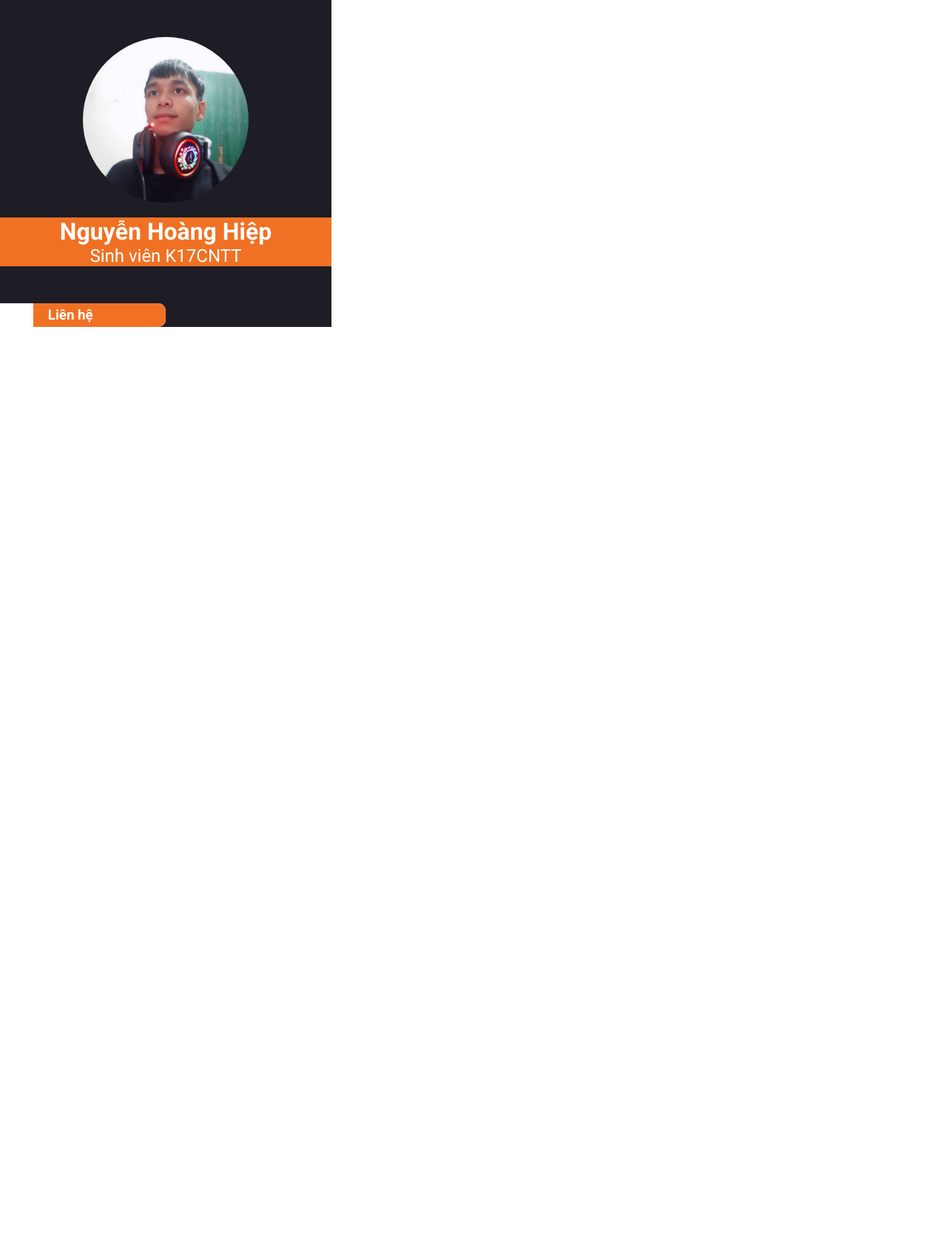
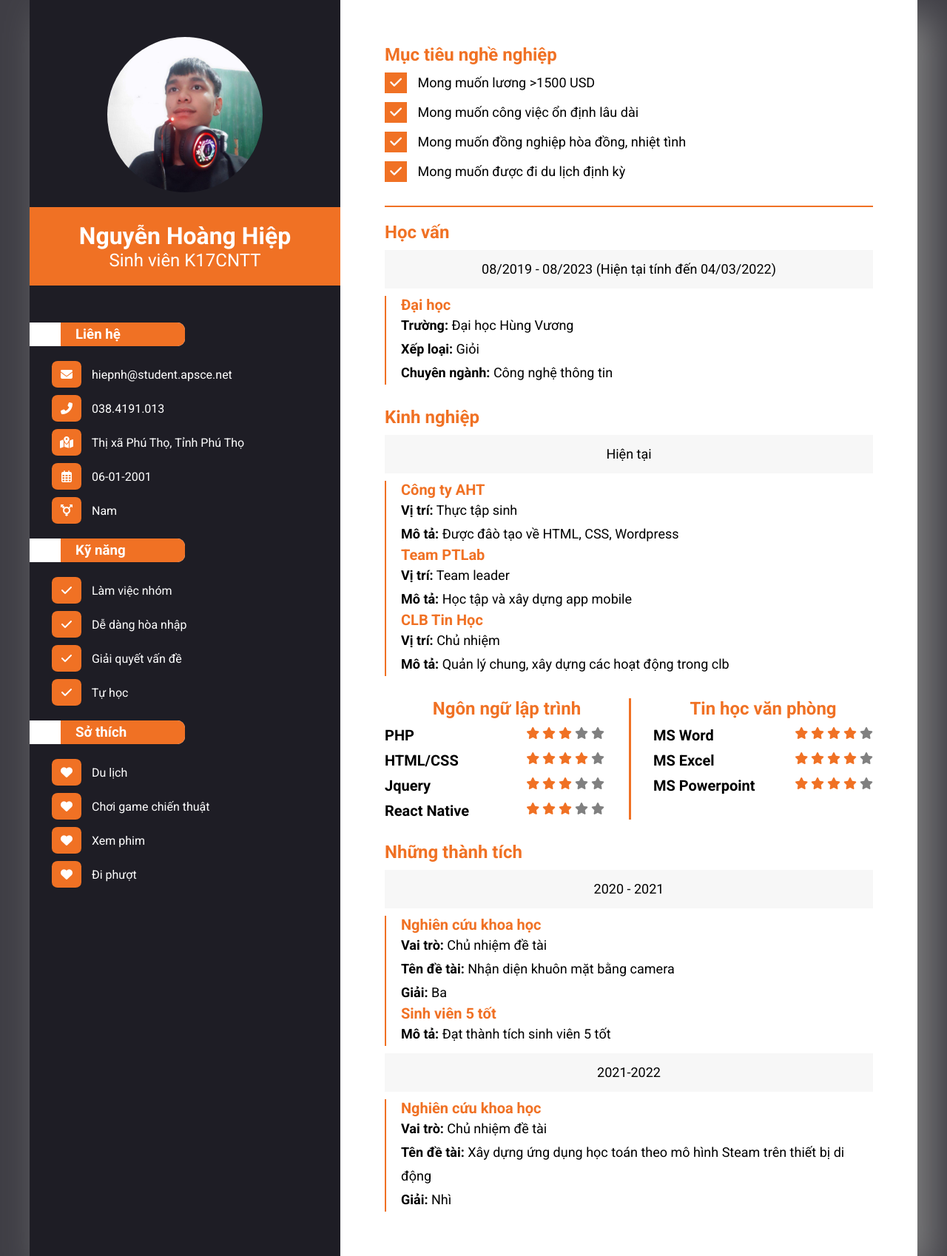
Before and after one commit to HoangHiep2001HVU/CV_CLB, a PHP site: page /CV/195d150013nguyenhoanghiep/ in a window 1280 px wide. Shown: the whole page at 74% size. Before the commit the page ends 442 px from the top, so only its background shows below. Run offline with PHP 8.4, Linux system fonts and the light colour scheme; some libraries are stand-ins or nearby versions.

Commit message:
hoàn thành

```diff
--- a/CV/195d150013nguyenhoanghiep/css/css.css
+++ b/CV/195d150013nguyenhoanghiep/css/css.css
@@ -7,8 +7,14 @@
 
 body {
     width: 100%;
-    background-color: #fff;
+    background-color: #3f3e45;
+}
+
+.body {
+    width: 1200px;
+    margin: 0 auto;
     display: flex;
+    box-shadow: 20px 20px 50px grey;
 }
 
 .left {
@@ -34,6 +40,7 @@ body {
     margin-top: 20px;
     background-color: #f07124;
     width: 100%;
+    padding: 20px 0px;
 }
 
 .txt_name h1, .txt_name p {
@@ -62,3 +69,119 @@ body {
     margin-left: 20%;
     color: #fff;
 }
+
+.left .txt {
+    margin: 20px 0px 20px 20px;
+}
+
+.left i {
+    color: #fff;
+    padding: 10px;
+    width: 40px;
+    border-radius: 20%;
+    background-color: #f07124;
+    margin-right: 10px;
+    text-align: center;
+}
+
+.left .txt p{
+    color: #fff;
+    margin: 10px;
+}
+
+.right {
+    background: #fff;
+    padding: 5%;
+    width: 65%;
+}
+
+.right p {
+    font-size: 18px;
+}
+
+.right h2 {
+    color: #f07124;
+}
+
+.target i {
+    color: #fff;
+    padding: 5px;
+    width: 30px;
+    background-color: #f07124;
+    margin: 10px 10px 0px 0px;
+    text-align: center;
+}
+
+.target, .education, .exp {
+    margin-bottom: 30px;
+}
+
+.hr {
+    background-color: #f07124;
+    height: 2px;
+}
+
+.education {
+    margin-top: 20px;
+}
+
+.date {
+    background: #f7f7f7;
+    padding: 10px 0px;
+    text-align: center;
+    margin: 10px 0px;
+}
+
+.education .txt, .exp .txt, .achievements .txt {
+    border-left: 2px solid #f07124;
+    padding-left: 20px;
+}
+
+.right p {
+    line-height: 32px;
+}
+
+.right span {
+    font-weight: bold;
+}
+
+h4 {
+    color: #f07124;
+    font-size: 20px;
+}
+
+.app {
+    display: flex;
+}
+
+.item {
+    display: flex;
+    margin-top: 10px;
+    width: 90%;
+    justify-content: space-between;
+}
+
+.code, .office {
+    width: 50%;
+}
+
+.office {
+    border-left: 3px solid #f07124;
+    padding-left: 30px;
+}
+
+.office .item {
+    width: 100%;
+}
+
+.app h2 {
+    text-align: center;
+}
+
+.app h4 {
+    color: #000;
+}
+
+.achievements {
+    margin-top: 30px;
+}
--- a/CV/195d150013nguyenhoanghiep/index.html
+++ b/CV/195d150013nguyenhoanghiep/index.html
@@ -8,9 +8,11 @@
     <link rel="stylesheet" href="./css/css.css">
     <link rel="preconnect" href="https://fonts.googleapis.com">
     <link rel="preconnect" href="https://fonts.gstatic.com" crossorigin>
+    <script src="https://kit.fontawesome.com/e3d2722fb9.js" crossorigin="anonymous"></script>
     <link href="https://fonts.googleapis.com/css2?family=Roboto:ital,wght@0,100;0,300;0,400;0,500;0,700;0,900;1,100;1,300;1,400;1,500;1,700;1,900&display=swap" rel="stylesheet">
 </head>
 <body>
+    <div class="body">
         <div class="left">
             <div class="avatar">
                 <img src="./image/195d150013nguyenhoanghiep.jpg" alt="avatar">
@@ -23,16 +25,175 @@
                 <div class="title">
                     <h3>Liên hệ</h3>
                 </div>
+                <div class="txt">
+                    <p><i class="fa-solid fa-envelope"></i> hiepnh@student.apsce.net</p>
+                    <p><i class="fas fa-phone-alt"></i> 038.4191.013</p>
+                    <p><i class="fas fa-map-marked-alt"></i> Thị xã Phú Thọ, Tỉnh Phú Thọ</p>
+                    <p><i class="fa-regular fa-calendar-days"></i> 06-01-2001</p>
+                    <p><i class="fas fa-transgender"></i> Nam</p>
+                </div>
             </div>
             <div class="skill">
-
+                <div class="title">
+                    <h3>Kỹ năng</h3>
+                </div>
+                <div class="txt">
+                    <p><i class="fas fa-check"></i> Làm việc nhóm</p>
+                    <p><i class="fas fa-check"></i> Dễ dàng hòa nhập</p>
+                    <p><i class="fas fa-check"></i> Giải quyết vấn đề</p>
+                    <p><i class="fas fa-check"></i> Tự học</p>
+                </div>
             </div>
             <div class="interest">
-
+                <div class="title">
+                    <h3>Sở thích</h3>
+                </div>
+                <div class="txt">
+                    <p><i class="fas fa-heart"></i> Du lịch</p>
+                    <p><i class="fas fa-heart"></i> Chơi game chiến thuật</p>
+                    <p><i class="fas fa-heart"></i> Xem phim</p>
+                    <p><i class="fas fa-heart"></i> Đi phượt</p>
+                </div>
             </div>
         </div>
         <div class="right">
+            <div class="target">
+                <h2>Mục tiêu nghề nghiệp</h2>
+                <div class="txt">
+                    <p><i class="fas fa-check"></i> Mong muốn lương >1500 USD</p>
+                    <p><i class="fas fa-check"></i> Mong muốn công việc ổn định lâu dài</p>
+                    <p><i class="fas fa-check"></i> Mong muốn đồng nghiệp hòa đồng, nhiệt tình</p>
+                    <p><i class="fas fa-check"></i> Mong muốn được đi du lịch định kỳ</p>
+                </div>
+            </div>
+            <div class="hr"></div>
+            <div class="education">
+                <h2>Học vấn</h2>
+                <p class="date">08/2019 - 08/2023 (Hiện tại tính đến 04/03/2022)</p>
+                <div class="txt">
+                    <h4>Đại học</h4>
+                    <p> <span>Trường:</span> Đại học Hùng Vương</p>
+                    <p> <span>Xếp loại:</span> Giỏi</p>
+                    <p> <span>Chuyên ngành:</span> Công nghệ thông tin</p>
+                </div>
+            </div>
+            <div class="exp">
+                <h2>Kinh nghiệp</h2>
+                <p class="date">Hiện tại</p>
+                <div class="txt">
+                    <h4>Công ty AHT</h4>
+                    <p> <span>Vị trí:</span> Thực tập sinh</p>
+                    <p> <span>Mô tả:</span> Được đâò tạo về HTML, CSS, Wordpress</p>
+                    <!-- <h4>Công ty AVN</h4>
+                    <p> <span>Vị trí:</span> Nhân viên part time</p>
+                    <p> <span>Mô tả:</span> Sử dụng wordpress, chụp và xây dựng tour 360</p> -->
+                    <h4>Team PTLab</h4>
+                    <p> <span>Vị trí:</span> Team leader</p>
+                    <p> <span>Mô tả:</span> Học tập và xây dựng app mobile</p>
+                    <h4>CLB Tin Học</h4>
+                    <p> <span>Vị trí:</span> Chủ nhiệm</p>
+                    <p> <span>Mô tả:</span> Quản lý chung, xây dựng các hoạt động trong clb</p>
+                </div>
+            </div>
+            <div class="app">
+                <div class="code">
+                    <h2>Ngôn ngữ lập trình</h2>
+                    <div class="item">
+                        <h4>PHP</h4>
+                        <div class="star">
+                            <i class="fas fa-star" style="color: #f07124;"></i>
+                            <i class="fas fa-star" style="color: #f07124;"></i>
+                            <i class="fas fa-star" style="color: #f07124;"></i>
+                            <i class="fas fa-star" style="color: gray;"></i>
+                            <i class="fas fa-star" style="color: gray;"></i>
+                        </div>
+                    </div>
+                    <div class="item">
+                        <h4>HTML/CSS</h4>
+                        <div class="star">
+                            <i class="fas fa-star" style="color: #f07124;"></i>
+                            <i class="fas fa-star" style="color: #f07124;"></i>
+                            <i class="fas fa-star" style="color: #f07124;"></i>
+                            <i class="fas fa-star" style="color: #f07124;"></i>
+                            <i class="fas fa-star" style="color: gray;"></i>
+                        </div>
+                    </div>
+                    <div class="item">
+                        <h4>Jquery</h4>
+                        <div class="star">
+                            <i class="fas fa-star" style="color: #f07124;"></i>
+                            <i class="fas fa-star" style="color: #f07124;"></i>
+                            <i class="fas fa-star" style="color: #f07124;"></i>
+                            <i class="fas fa-star" style="color: gray;"></i>
+                            <i class="fas fa-star" style="color: gray;"></i>
+                        </div>
+                    </div>
+                    <div class="item">
+                        <h4>React Native</h4>
+                        <div class="star">
+                            <i class="fas fa-star" style="color: #f07124;"></i>
+                            <i class="fas fa-star" style="color: #f07124;"></i>
+                            <i class="fas fa-star" style="color: #f07124;"></i>
+                            <i class="fas fa-star" style="color: gray;"></i>
+                            <i class="fas fa-star" style="color: gray;"></i>
+                        </div>
+                    </div>
+                </div>
+                <div class="office">
+                    <h2>Tin học văn phòng</h2>
+                    <div class="item">
+                        <h4>MS Word</h4>
+                        <div class="star">
+                            <i class="fas fa-star" style="color: #f07124;"></i>
+                            <i class="fas fa-star" style="color: #f07124;"></i>
+                            <i class="fas fa-star" style="color: #f07124;"></i>
+                            <i class="fas fa-star" style="color: #f07124;"></i>
+                            <i class="fas fa-star" style="color: gray;"></i>
+                        </div>
+                    </div>
+                    <div class="item">
+                        <h4>MS Excel</h4>
+                        <div class="star">
+                            <i class="fas fa-star" style="color: #f07124;"></i>
+                            <i class="fas fa-star" style="color: #f07124;"></i>
+                            <i class="fas fa-star" style="color: #f07124;"></i>
+                            <i class="fas fa-star" style="color: #f07124;"></i>
+                            <i class="fas fa-star" style="color: gray;"></i>
+                        </div>
+                    </div>
+                    <div class="item">
+                        <h4>MS Powerpoint</h4>
+                        <div class="star">
+                            <i class="fas fa-star" style="color: #f07124;"></i>
+                            <i class="fas fa-star" style="color: #f07124;"></i>
+                            <i class="fas fa-star" style="color: #f07124;"></i>
+                            <i class="fas fa-star" style="color: #f07124;"></i>
+                            <i class="fas fa-star" style="color: gray;"></i>
+                        </div>
+                    </div>
+                </div>
+            </div>
 
+            <div class="achievements">
+                <h2>Những thành tích</h2>
+                <p class="date">2020 - 2021</p>
+                <div class="txt">
+                    <h4>Nghiên cứu khoa học</h4>
+                    <p> <span>Vai trò:</span> Chủ nhiệm đề tài</p>
+                    <p> <span>Tên đề tài:</span> Nhận diện khuôn mặt bằng camera</p>
+                    <p> <span>Giải:</span> Ba</p>
+                    <h4>Sinh viên 5 tốt</h4>
+                    <p> <span>Mô tả:</span> Đạt thành tích sinh viên 5 tốt</p>
+                </div>
+                <p class="date">2021-2022</p>
+                <div class="txt">
+                    <h4>Nghiên cứu khoa học</h4>
+                    <p> <span>Vai trò:</span> Chủ nhiệm đề tài</p>
+                    <p> <span>Tên đề tài:</span> Xây dựng ứng dụng học toán theo mô hình Steam trên thiết bị di động</p>
+                    <p> <span>Giải:</span> Nhì</p>
+                </div>
+            </div>
+        </div>
     </div>
 </body>
 </html>
--- a/index.php
+++ b/index.php
@@ -52,7 +52,7 @@
                     <br> <i class="fas fa-angle-double-right"></i> Marketing online
                 </p>
             </div>
-            <img class="body-img2" src="./public/image/mau-banner-dep.jpg" alt="banner CLB">
+            <img class="body-img2" src="./public/image/logo_ptlab.jpg" alt="banner CLB">
         </div>
         <div class="bg_img2">
             <img src="./public/image/bg_bd2.jpg" alt="background">
```
Also changed, not shown: cv.sql (added, +67 -0 lines), public/image/Screenshot 2022-03-04 171602.jpg (added), public/image/logo_ptlab.jpg (added), 1 other file. Lines whose indentation alone changed are shown as unchanged.
